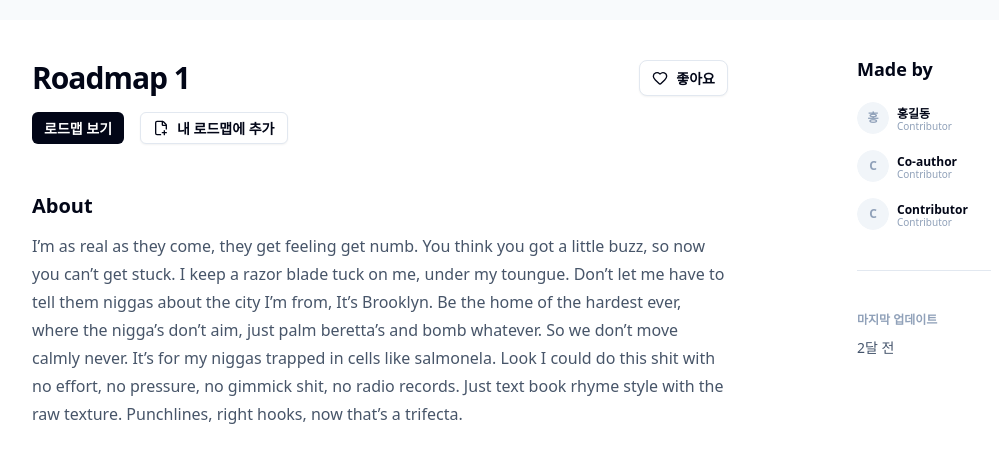
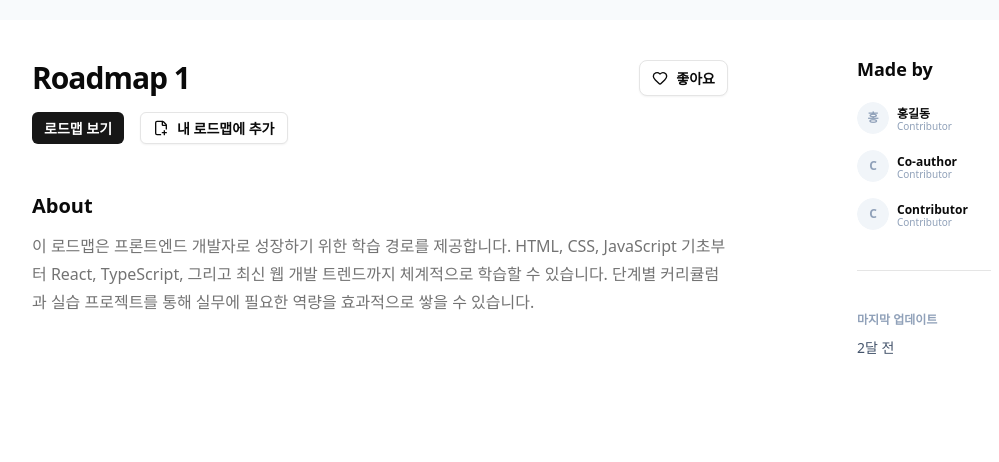
Before and after one commit to bssm-oss/jagalchi, a Next.js app: page /community/1 in a window 1280 px wide. Shown: the part 380-842 px from the top of the page, without its empty margins (128-1127 px from the left). Built offline with nearby package versions, Linux system fonts and the light colour scheme.

Commit message:
refactor(community): migrate hardcoded colors to semantic classes

```diff
--- a/src/features/community/components/atoms/ContributorItem/index.tsx
+++ b/src/features/community/components/atoms/ContributorItem/index.tsx
@@ -17,7 +17,7 @@ export function ContributorItem({ name, avatarUrl }: ContributorItemProps) {
         </AvatarFallback>
       </Avatar>
       <div className="flex flex-col">
-        <span className="text-[12px] leading-tight font-bold text-[#020617]">{name}</span>
+        <span className="text-foreground text-[12px] leading-tight font-bold">{name}</span>
         <span className="text-[10px] leading-none text-slate-400">Contributor</span>
       </div>
     </div>
--- a/src/features/community/components/molecules/CommunityFilter/index.tsx
+++ b/src/features/community/components/molecules/CommunityFilter/index.tsx
@@ -12,7 +12,7 @@ import {
   ArrowUpNarrowWide,
   ALargeSmall,
   TimerReset,
-  Map,
+  Map as MapIcon,
 } from 'lucide-react';
 
 import { Button } from '@/components/ui/button';
@@ -40,7 +40,7 @@ function FilterDropdownItem({ label, isActive, onClick, icon }: FilterItemProps)
       onClick={onClick}
       className={cn(
         'flex w-full items-center gap-2 rounded-md px-2 py-1.5 text-xs font-medium',
-        isActive ? 'bg-[#e2e8f0] text-slate-900' : 'text-slate-600 hover:bg-slate-50',
+        isActive ? 'bg-muted text-foreground' : 'text-slate-600 hover:bg-slate-50',
       )}
     >
       {icon}
@@ -79,11 +79,13 @@ export function CommunityFilter() {
               className={cn(
                 'flex h-[36px] items-center gap-[8px] rounded-[8px] border px-[12px] py-[8px] transition-all',
                 isActive
-                  ? 'border-[#020617] bg-[#020617] text-white'
-                  : 'border-[#E2E8F0] bg-white text-[#020617] hover:border-[#CBD5E1]',
+                  ? 'border-primary bg-primary text-primary-foreground'
+                  : 'border-border bg-background text-foreground hover:border-slate-300',
               )}
             >
-              <Icon className={cn('h-4 w-4', isActive ? 'text-white' : 'text-[#020617]')} />
+              <Icon
+                className={cn('h-4 w-4', isActive ? 'text-primary-foreground' : 'text-foreground')}
+              />
               <span className="text-[14px] leading-[20px] font-medium">{tab.label}</span>
             </button>
           );
@@ -94,21 +96,21 @@ export function CommunityFilter() {
         <Button
           variant="outline"
           onClick={() => setIsOpen(!isOpen)}
-          className="h-[36px] w-[116px] justify-between gap-[8px] rounded-[8px] border-[#E2E8F0] bg-white px-[12px] py-[8px] shadow-sm hover:bg-slate-50"
+          className="border-border bg-background h-[36px] w-[116px] justify-between gap-[8px] rounded-[8px] px-[12px] py-[8px] shadow-sm hover:bg-slate-50"
         >
           <div className="flex items-center gap-[8px]">
-            <ArrowDownWideNarrow className="h-4 w-4 text-[#020617]" />
-            <span className="text-[14px] leading-[20px] font-medium text-[#020617]">
+            <ArrowDownWideNarrow className="text-foreground h-4 w-4" />
+            <span className="text-foreground text-[14px] leading-[20px] font-medium">
               {sortOrder === 'desc' ? '내림차순' : '오름차순'}
             </span>
           </div>
           <ChevronDown
-            className={cn('h-4 w-4 text-[#94A3B8] transition-transform', isOpen && 'rotate-180')}
+            className={cn('h-4 w-4 text-slate-400 transition-transform', isOpen && 'rotate-180')}
           />
         </Button>
 
         {isOpen && (
-          <div className="animate-in fade-in zoom-in-95 absolute top-[44px] right-0 z-50 flex min-w-[360px] gap-6 rounded-xl border border-[#E2E8F0] bg-white p-4 shadow-lg duration-100">
+          <div className="animate-in fade-in zoom-in-95 border-border bg-background absolute top-[44px] right-0 z-50 flex min-w-[360px] gap-6 rounded-xl border p-4 shadow-lg duration-100">
             <div className="flex flex-1 flex-col gap-1">
               <h3 className="mb-1 px-2 text-[10px] font-bold tracking-wider text-slate-400 uppercase">
                 정렬순서
@@ -157,7 +159,7 @@ export function CommunityFilter() {
                   <div
                     className={cn(
                       'mx-1.5 h-1.5 w-1.5 rounded-full',
-                      filterCategory === 'all' ? 'bg-[#020617]' : 'bg-slate-300',
+                      filterCategory === 'all' ? 'bg-foreground' : 'bg-slate-300',
                     )}
                   />
                 }
@@ -166,7 +168,7 @@ export function CommunityFilter() {
                 label="로드맵"
                 isActive={filterCategory === 'roadmap'}
                 onClick={() => setFilterCategory('roadmap')}
-                icon={<Map className="h-4 w-4" />}
+                icon={<MapIcon className="h-4 w-4" />}
               />
             </div>
           </div>
--- a/src/features/community/components/molecules/CommunityHero/index.tsx
+++ b/src/features/community/components/molecules/CommunityHero/index.tsx
@@ -44,7 +44,7 @@ export function CommunityHero() {
   };
 
   return (
-    <div className="relative flex h-[277px] w-full flex-col items-center overflow-hidden border-b border-[#E2E8F0] bg-[#F1F5F9]">
+    <div className="border-border relative flex h-[277px] w-full flex-col items-center overflow-hidden border-b bg-slate-100">
       {DECORATIVE_CIRCLES.map((circle, i) => (
         <div
           key={i}
@@ -63,7 +63,7 @@ export function CommunityHero() {
       ))}
 
       <div className="z-10 mt-[80px] flex flex-col items-center">
-        <h1 className="mb-[40px] text-[24px] font-bold tracking-[-0.02em] text-[#020617]">
+        <h1 className="text-foreground mb-[40px] text-[24px] font-bold tracking-[-0.02em]">
           어떤 로드맵을 찾고있나요?
         </h1>
 
@@ -81,6 +81,8 @@ export function CommunityHero() {
           />
           <div className="absolute top-1/2 right-2 -translate-y-1/2">
             <button
+              type="button"
+              aria-label="검색"
               onClick={handleSearch}
               className="flex h-8 w-8 items-center justify-center rounded-full bg-slate-900 text-white transition-colors hover:bg-slate-800"
             >
--- a/src/features/community/components/templates/Community/index.tsx
+++ b/src/features/community/components/templates/Community/index.tsx
@@ -1,3 +1,5 @@
+'use client';
+
 import React, { useMemo } from 'react';
 
 import { useAtomValue } from 'jotai';
--- a/src/features/community/components/templates/RoadmapDetail/index.tsx
+++ b/src/features/community/components/templates/RoadmapDetail/index.tsx
@@ -27,7 +27,7 @@ export function RoadmapDetail({ id }: RoadmapDetailProps) {
 
   return (
     <div className="flex min-h-screen flex-col items-center bg-white">
-      <div className="relative h-[400px] w-full bg-[#F8FAFC]">
+      <div className="relative h-[400px] w-full bg-slate-50">
         {item.imageUrl && (
           <NextImage src={item.imageUrl} alt={item.title} fill className="object-cover" priority />
         )}
@@ -37,12 +37,12 @@ export function RoadmapDetail({ id }: RoadmapDetailProps) {
         <div className="flex w-[696px] flex-col">
           <div className="mb-[52px] flex flex-col gap-[16px]">
             <div className="flex items-center justify-between">
-              <h1 className="text-[30px] leading-none font-bold tracking-[-1px] text-[#020617]">
+              <h1 className="text-foreground text-[30px] leading-none font-bold tracking-[-1px]">
                 {item.title}
               </h1>
               <Button
                 variant="outline"
-                className="h-[36px] items-center gap-[8px] border-[#E2E8F0] px-[12px] py-[8px] text-[14px] font-semibold text-[#020617] hover:bg-slate-50"
+                className="border-border text-foreground h-[36px] items-center gap-[8px] px-[12px] py-[8px] text-[14px] font-semibold hover:bg-slate-50"
               >
                 <Heart className="h-4 w-4" />
                 좋아요
@@ -52,13 +52,13 @@ export function RoadmapDetail({ id }: RoadmapDetailProps) {
             <div className="flex items-center gap-[16px]">
               <Button
                 variant="default"
-                className="h-[32px] rounded-[6px] bg-[#020617] px-[12px] py-[6px] text-[14px] font-bold text-white hover:bg-[#020617]/90"
+                className="bg-primary hover:bg-primary/90 h-[32px] rounded-[6px] px-[12px] py-[6px] text-[14px] font-bold text-white"
               >
                 로드맵 보기
               </Button>
               <Button
                 variant="outline"
-                className="h-[32px] items-center gap-[8px] rounded-[6px] border-[#E2E8F0] bg-white px-[12px] py-[6px] text-[14px] font-bold text-[#020617] hover:bg-slate-50"
+                className="border-border bg-background text-foreground h-[32px] items-center gap-[8px] rounded-[6px] px-[12px] py-[6px] text-[14px] font-bold hover:bg-slate-50"
               >
                 <FilePlus2 className="h-4 w-4" />내 로드맵에 추가
               </Button>
@@ -66,25 +66,21 @@ export function RoadmapDetail({ id }: RoadmapDetailProps) {
           </div>
 
           <section className="flex flex-col gap-[16px]">
-            <h2 className="text-[20px] leading-none font-semibold text-[#020617]">About</h2>
-            <p className="text-[16px] leading-[28px] text-[#475569]">
-              I’m as real as they come, they get feeling get numb. You think you got a little buzz,
-              so now you can’t get stuck. I keep a razor blade tuck on me, under my toungue. Don’t
-              let me have to tell them niggas about the city I’m from, It’s Brooklyn. Be the home of
-              the hardest ever, where the nigga’s don’t aim, just palm beretta’s and bomb whatever.
-              So we don’t move calmly never. It’s for my niggas trapped in cells like salmonela.
-              Look I could do this shit with no effort, no pressure, no gimmick shit, no radio
-              records. Just text book rhyme style with the raw texture. Punchlines, right hooks, now
-              that’s a trifecta.
+            <h2 className="text-foreground text-[20px] leading-none font-semibold">About</h2>
+            <p className="text-muted-foreground text-[16px] leading-[28px]">
+              이 로드맵은 프론트엔드 개발자로 성장하기 위한 학습 경로를 제공합니다. HTML, CSS,
+              JavaScript 기초부터 React, TypeScript, 그리고 최신 웹 개발 트렌드까지 체계적으로
+              학습할 수 있습니다. 단계별 커리큘럼과 실습 프로젝트를 통해 실무에 필요한 역량을
+              효과적으로 쌓을 수 있습니다.
             </p>
           </section>
         </div>
 
-        <Separator orientation="vertical" className="h-[676px] bg-[#E2E8F0]" />
+        <Separator orientation="vertical" className="bg-border h-[676px]" />
 
         <aside className="flex w-[134px] flex-col gap-[40px]">
           <div className="flex flex-col gap-[24px]">
-            <h3 className="text-[18px] leading-none font-semibold text-[#020617]">Made by</h3>
+            <h3 className="text-foreground text-[18px] leading-none font-semibold">Made by</h3>
             <div className="flex flex-col gap-[16px]">
               <ContributorItem name={item.author} />
               <ContributorItem name="Co-author" />
@@ -92,7 +88,7 @@ export function RoadmapDetail({ id }: RoadmapDetailProps) {
             </div>
           </div>
 
-          <Separator className="bg-[#E2E8F0]" />
+          <Separator className="bg-border" />
 
           <div className="flex flex-col gap-[8px]">
             <span className="text-[12px] font-bold text-slate-400">마지막 업데이트</span>
```
Also changed, not shown: 1 other file (tests, documents, lock files or other folders).
